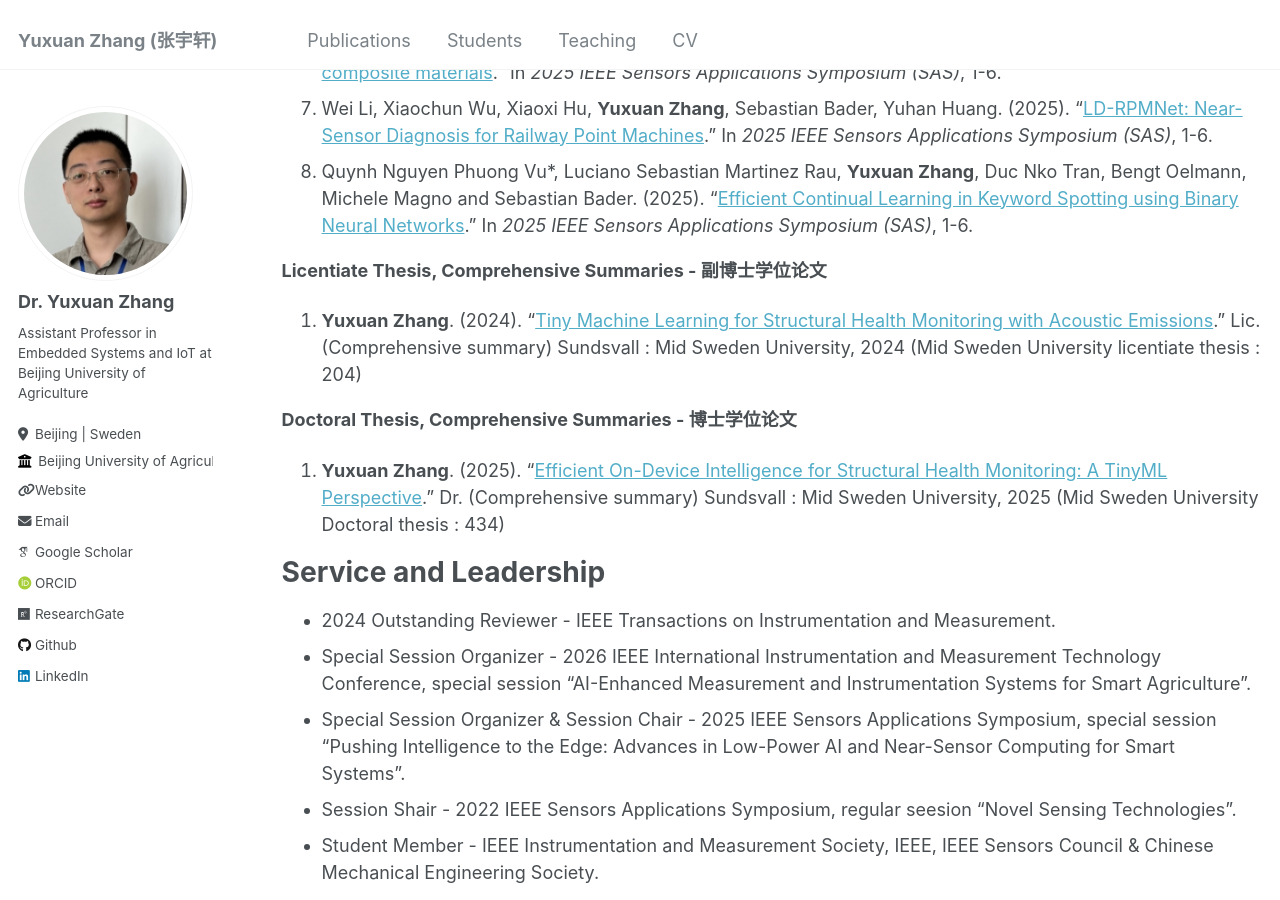
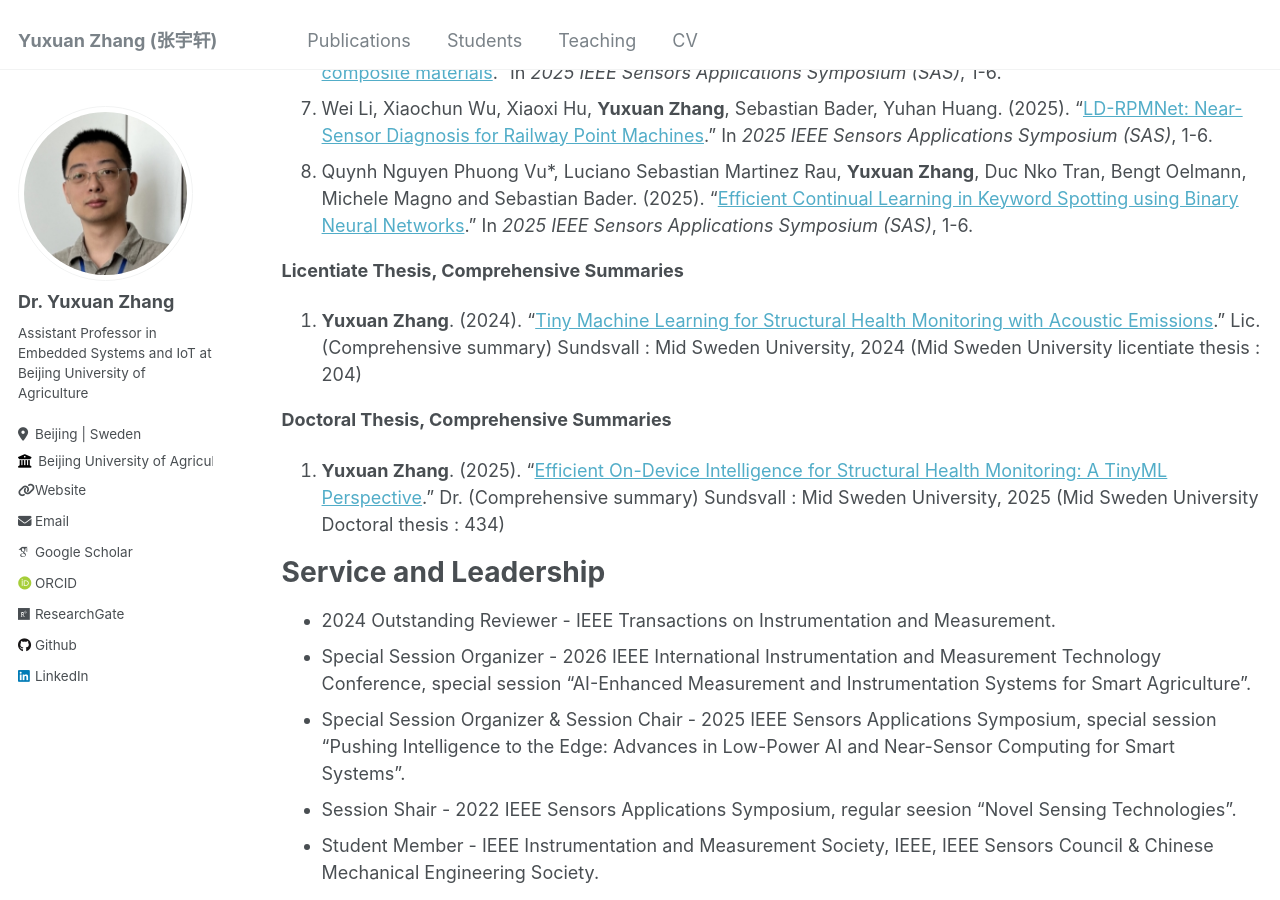
Before and after one commit to YuxuanZhang-96/YuxuanZhang-96.github.io, a Jekyll site: the page built from _pages/cv.md, in a window 1280 px wide and 900 px high, scrolled down 2902 px. Built offline with Jekyll 4.4.1, drawn with Linux system fonts in a browser that asks for light colours; some web fonts are replaced.

Commit message:
Update cv.md

```diff
--- a/_pages/cv.md
+++ b/_pages/cv.md
@@ -69,10 +69,10 @@ __Conference Papers__
 7. Wei Li, Xiaochun Wu, Xiaoxi Hu, __Yuxuan Zhang__, Sebastian Bader, Yuhan Huang. (2025). "[LD-RPMNet: Near-Sensor Diagnosis for Railway Point Machines](https://ieeexplore.ieee.org/document/11105111)." In _2025 IEEE Sensors Applications Symposium (SAS)_, 1-6.
 8. Quynh Nguyen Phuong Vu*, Luciano Sebastian Martinez Rau, __Yuxuan Zhang__, Duc Nko Tran, Bengt Oelmann, Michele Magno and Sebastian Bader. (2025). "[Efficient Continual Learning in Keyword Spotting using Binary Neural Networks](https://ieeexplore.ieee.org/document/11105106)." In _2025 IEEE Sensors Applications Symposium (SAS)_, 1-6.
 
-__Licentiate Thesis, Comprehensive Summaries - 副博士学位论文__
+__Licentiate Thesis, Comprehensive Summaries__
 1. __Yuxuan Zhang__. (2024). "[Tiny Machine Learning for Structural Health Monitoring with Acoustic Emissions](https://miun.diva-portal.org/smash/record.jsf?pid=diva2%3A1857441&dswid=-6455)." Lic. (Comprehensive summary) Sundsvall : Mid Sweden University, 2024 (Mid Sweden University licentiate thesis : 204)
 
-__Doctoral Thesis, Comprehensive Summaries - 博士学位论文__
+__Doctoral Thesis, Comprehensive Summaries__
 1. __Yuxuan Zhang__. (2025). "[Efficient On-Device Intelligence for Structural Health Monitoring: A TinyML Perspective](https://miun.diva-portal.org/smash/record.jsf?pid=diva2%3A1990416&dswid=-6816)." Dr. (Comprehensive summary) Sundsvall : Mid Sweden University, 2025 (Mid Sweden University Doctoral thesis : 434)
 
 
```
